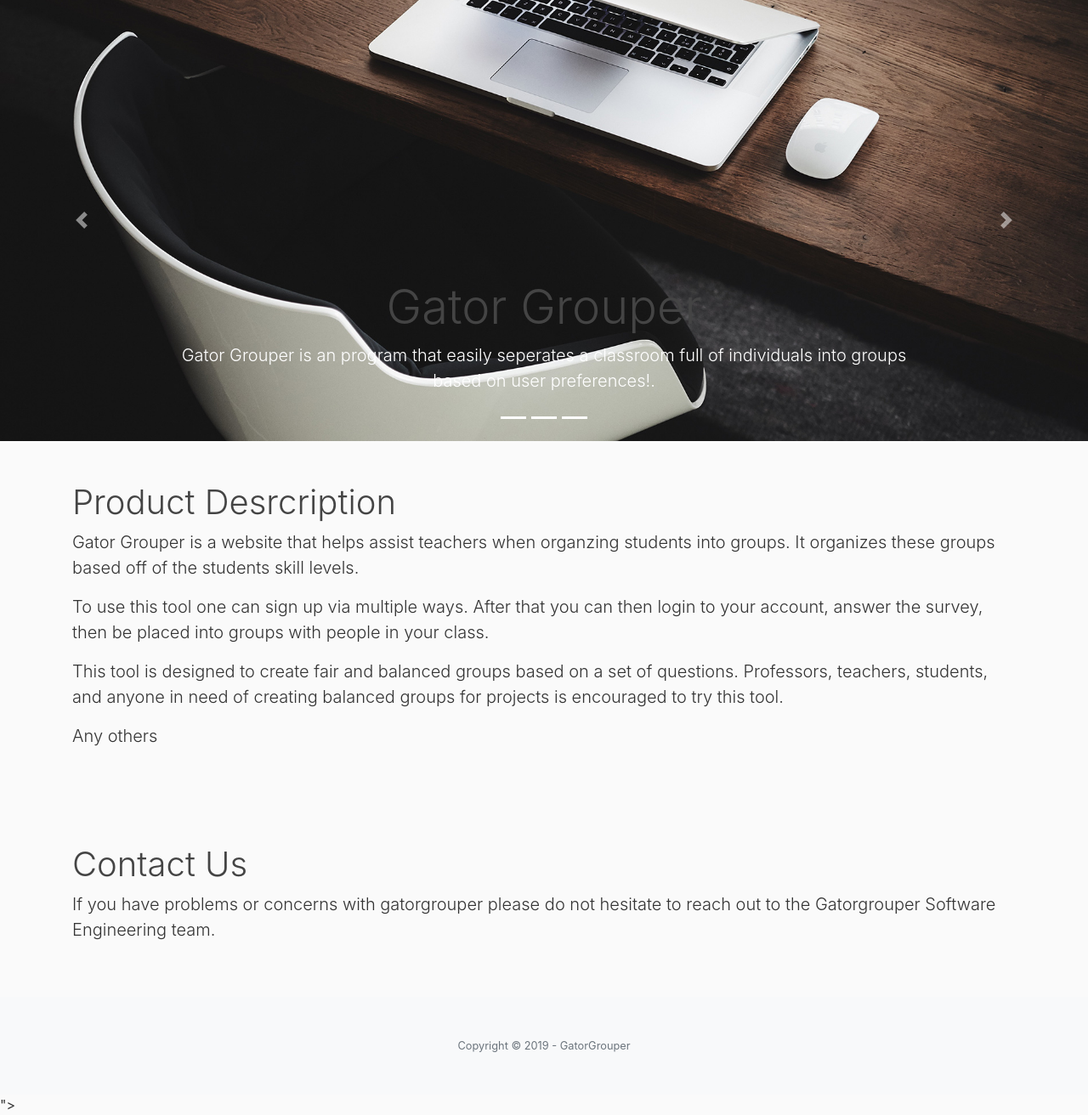
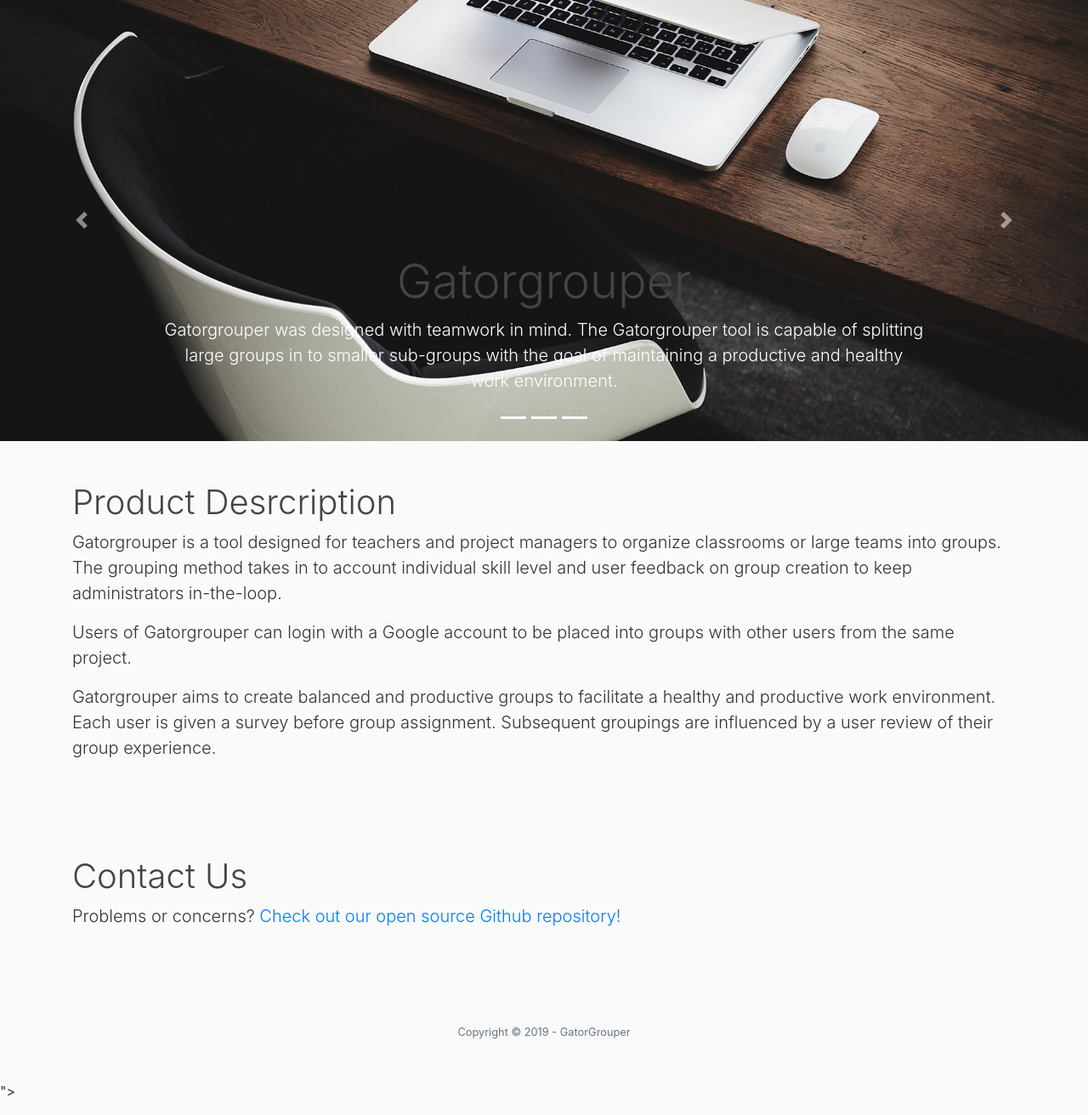
Before and after one commit to GatorIncubator/gatorgrouper, a Django app: page / in a window 1280 px wide. Shown: the part 147-1459 px from the top of the page at 85% size. After the commit the page ends 1437 px from the top, so only its background shows below. Run offline with Django 3.2, Linux system fonts and the light colour scheme; some libraries are stand-ins or nearby versions.

Commit message:
rewrote home page

```diff
--- a/gatorgrouper/templates/gatorgrouper/home.html
+++ b/gatorgrouper/templates/gatorgrouper/home.html
@@ -12,15 +12,15 @@
       <!-- Slide One -->
       <div class="carousel-item active" style="background-image: url('static/gatorgrouper/images/GGbackground.jpg')">
         <div class="carousel-caption d-none d-md-block">
-          <h3 class="display-4">Gator Grouper</h3>
-          <p class="lead">Gator Grouper is an program that easily seperates a classroom full of individuals into groups based on user preferences!.</p>
+          <h3 class="display-4">Gatorgrouper</h3>
+          <p class="lead">Gatorgrouper was designed with teamwork in mind. The Gatorgrouper tool is capable of splitting large groups in to smaller sub-groups with the goal of maintaining a productive and healthy work environment.</p>
         </div>
       </div>
       <!-- Slide Two -->
       <div class="carousel-item" style="background-image: url('static/gatorgrouper/images/Allegheny.jpg')">
         <div class="carousel-caption d-none d-md-block">
           <h3 class="display-4">Developer Story</h3>
-          <p class="lead">The Gator Grouper program was developed by the Allegheny College Software Engineering team.</p>
+          <p class="lead">We on the Gatorgrouper team are committed to making the school and workplace a more healthy and productive work environment.</p>
         </div>
       </div>
       <!-- Slide Three  -->
@@ -44,16 +44,26 @@
 <section class="py-5">
     <div class="container">
       <h1 class="font-weight-light">Product Desrcription</h1>
-      <p class="lead">Gator Grouper is a website that helps assist teachers when organzing students into groups. It organizes these groups based off of the students skill levels.</p>
-      <p class="lead">To use this tool one can sign up via multiple ways. After that you can then login to your account, answer the survey, then be placed into groups with people in your class.</p>
-      <p class="lead">This tool is designed to create fair and balanced groups based on a set of questions. Professors, teachers, students, and anyone in need of creating balanced groups for projects is encouraged to try this tool.</p>
-      <p class="lead">Any others</p>
+
+      <p class="lead">Gatorgrouper is a tool designed for teachers and project managers
+      to organize classrooms or large teams into groups. The grouping method takes in to
+      account individual skill level and user feedback on group creation to keep administrators
+      in-the-loop.</p>
+
+      <p class="lead"> Users of Gatorgrouper can login with a Google account to be placed
+      into groups with other users from the same project.</p>
+
+      <p class="lead">Gatorgrouper aims to create balanced and productive groups to
+      facilitate a healthy and productive work environment. Each user is given a survey
+      before group assignment. Subsequent groupings are influenced by a user review of
+      their group experience.</p>
     </div>
 </section>
 <section class="py-5">
   <div class="container">
     <h1 class="font-weight-light">Contact Us</h1>
-    <p class="lead">If you have problems or concerns with gatorgrouper please do not hesitate to reach out to the Gatorgrouper Software Engineering team.</p>
+    <p class="lead">Problems or concerns? <a href="https://github.com/gatoreducator/gatorgrouper" target=_blank>
+	    Check out our open source Github repository!</a></p>
   </div>
 </section>
 
```
